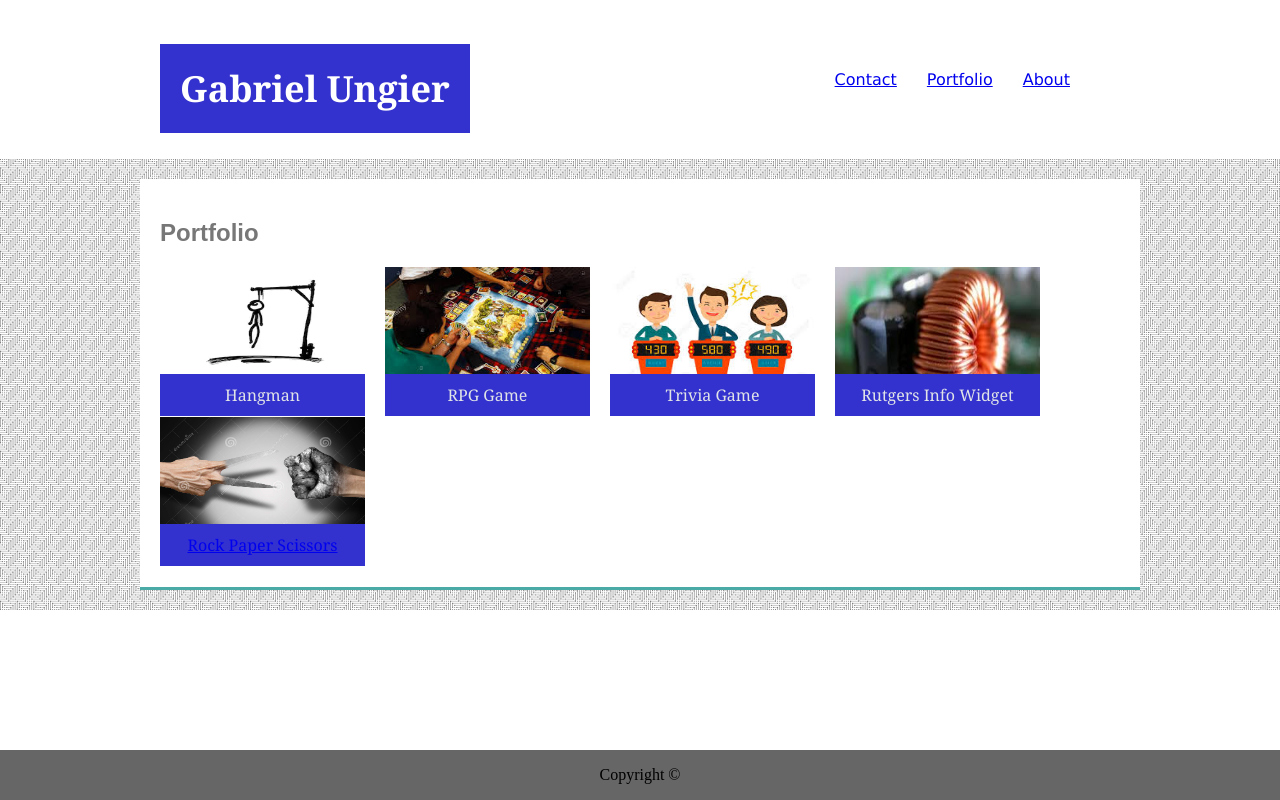
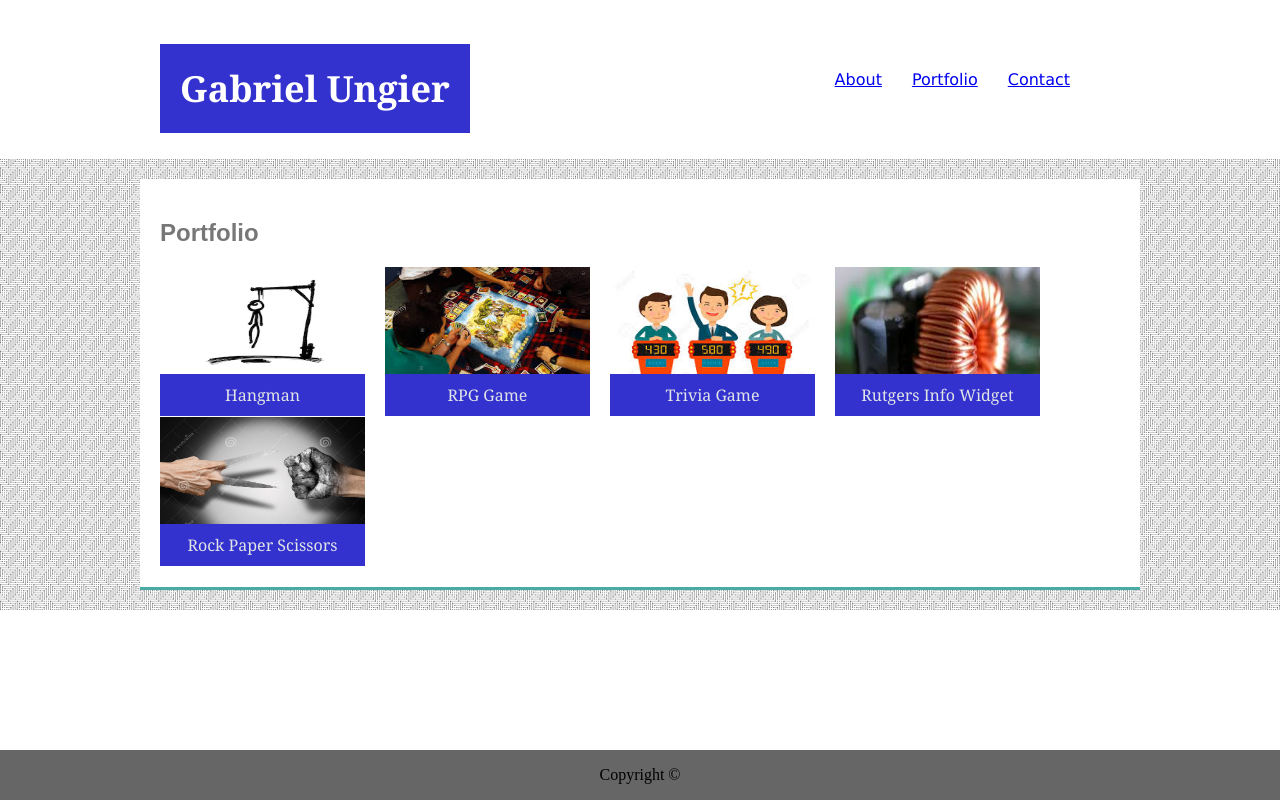
Before and after one commit to Gungier/Basic-Portfolio, a plain HTML site: page portfolio.html in a window 1280 px wide. Drawn offline with Linux system fonts and the light colour scheme.

Commit message:
1/28/19x4

```diff
--- a/portfolio.html
+++ b/portfolio.html
@@ -16,9 +16,9 @@
 
                     <div class="links">
 
+                    <a class="links" href="contact.html">Contact</a>
+                    <a class="links" href="portfolio.html">Portfolio</a>
                     <a class="links" href="index.html">About</a>
-                    <a class="links" href="portfolio.html">Portfolio</a>
-                    <a class="links" href="contact.html">Contact</a>
 
                 </div>
                 </div>
@@ -51,10 +51,9 @@
 
         <div class="picframe">
             <img class="pics" src="Assets/Images/rock-paper.jpg" alt="rock paper scissors" >
-             <div class="pic_name"><a href="https://media1.tenor.com/Images/b4fdc66845c7ffdd9b5630796b07aa96/tenor.gif" target="_blank">Rock Paper Scissors</a> </div>
+             <div class="pic_name">Rock Paper Scissors</div>
+        </div>
 
-
-    </div>
     </div>
 </section>
     <div class="footer">
```
Also changed, not shown: contact.html (+3 -2 lines), index.html (+4 -3 lines).
